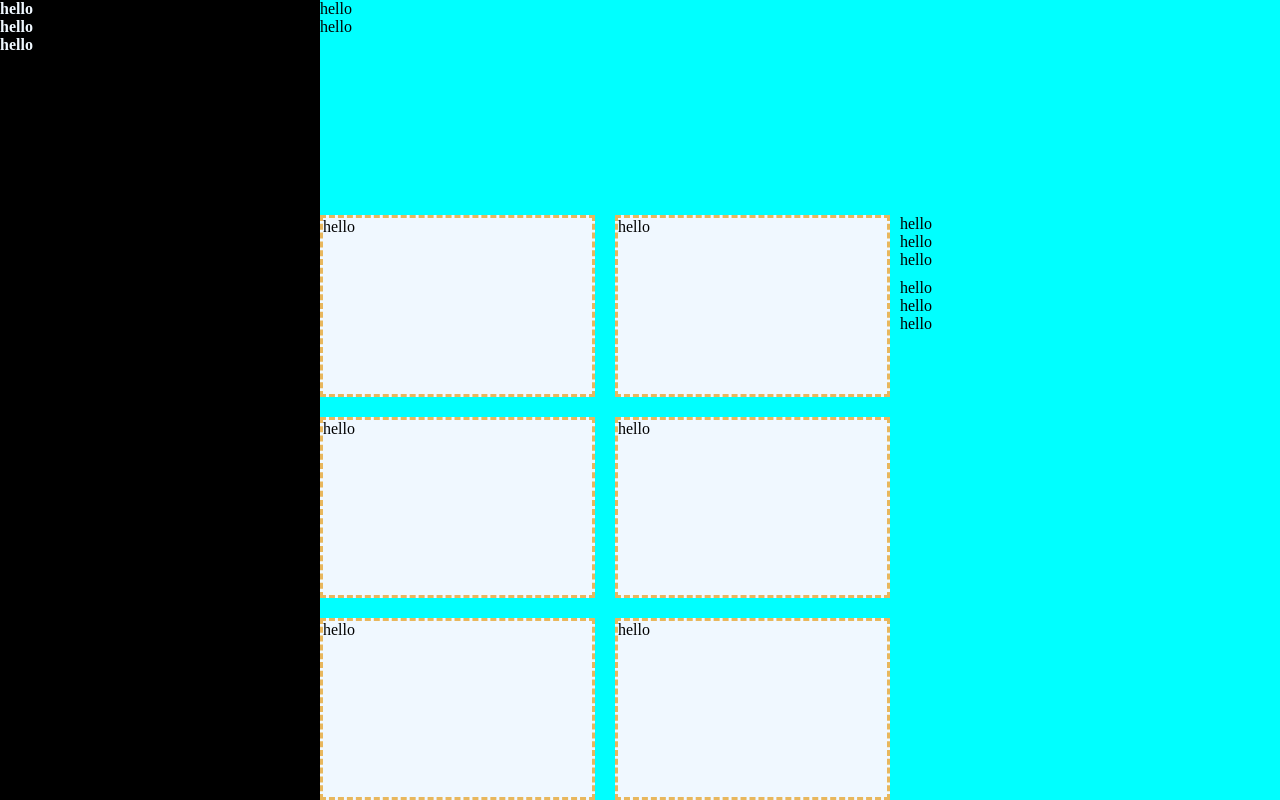
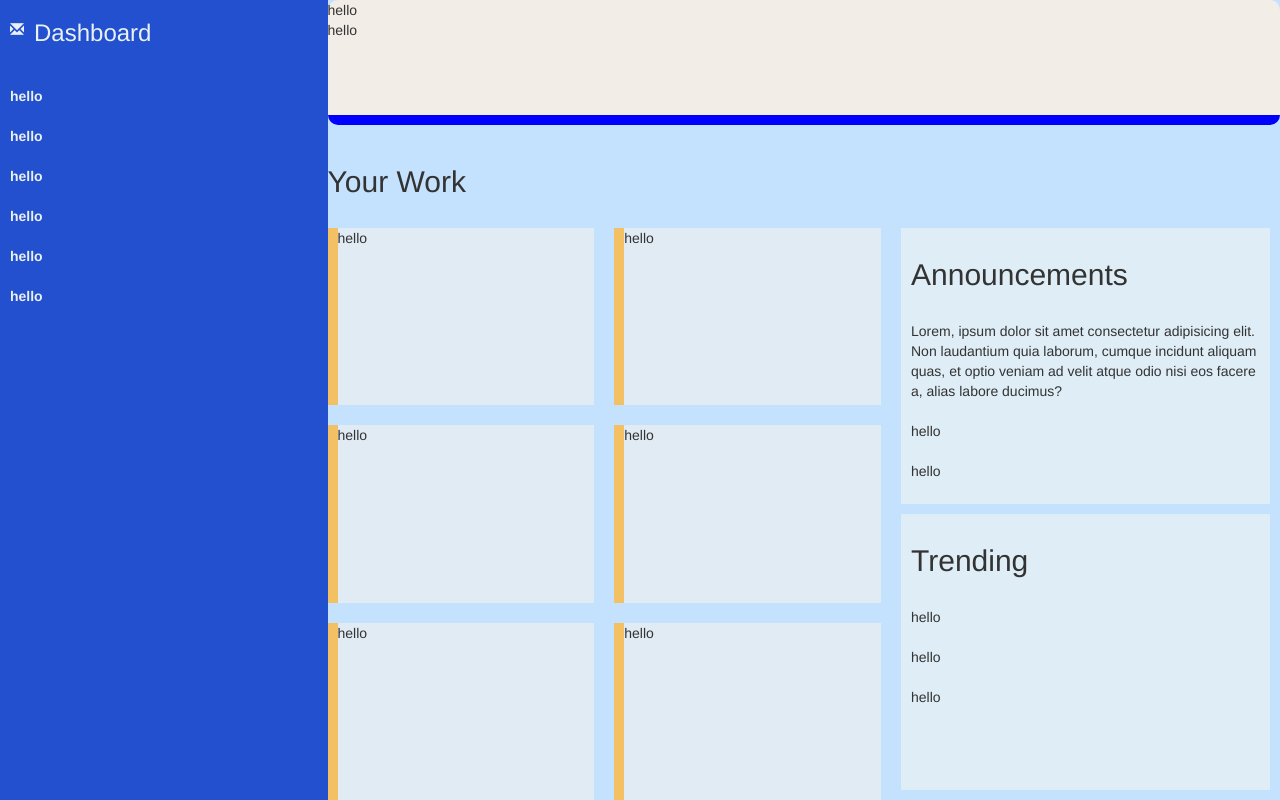
Before and after one commit to Crayon-Cube/Accountable-Admin, a plain HTML site: page index.html in a window 1280 px wide. Drawn offline with nearby package versions, Linux system fonts and the light colour scheme.

Commit message:
More layout

```diff
--- a/index.css
+++ b/index.css
@@ -1,5 +1,5 @@
 body{
-    background-color: aqua;
+    background-color: rgba(192, 86, 37, 0.649);
     display: flex;
     height: 100vh;
     padding: 0px;
@@ -8,9 +8,43 @@ body{
 
 .sidebar{
     flex: 1;
-    background-color: black;
-    color: aliceblue;
+    gap: 10px;
+    padding-left: 10px;
+    background-color: rgb(34, 80, 207);
+    color: rgb(234, 241, 243);
     font-weight: 800;
+}
+.logo>img{
+    flex: 3;
+    /* background-color: rgb(3, 33, 58); */
+    /* height: auto; */
+    /* width: 10px; */
+    /* width: auto; */
+    object-fit: cover;
+    /* background-color: transparent; */
+}
+
+.logo>h2{
+    flex: 2;
+}
+.logo{
+    display: flex;
+    gap:10px;
+   /* grid-template-columns: 1fr 10fr; */
+
+   /* background-color: aliceblue; */
+   align-items: flex-start;
+   justify-content: flex-start;
+   align-items: center;
+   /* align-content: stretch; */
+
+}
+
+.tabs{
+    padding-top: 30px;
+    display: flex;
+    flex-direction: column;
+    gap: 20px;
 }
 
 .main{
@@ -18,34 +52,70 @@ body{
     display: flex;
     flex-direction: column;
     gap: 20px;
+    background-color: rgb(196, 226, 253);
 }
 
+/* .heading{
+    width: 10px;
+    flex:1
+} */
+
 .header{
-    flex: 1;
+    flex: 2;
     display: flex;
     flex-direction: column;
+    background-color: rgb(242, 237, 231);
+    border-bottom: 10px solid blue ;
+    border-radius: 10px;
 }
 .content{
     display: flex;
-    flex: 3;
-    gap:10px
+    flex: 10;
+    gap:10px;
+    /* flex-direction: column; */
 }
 .work{
 
     flex:3;
     display: grid;
-    grid-template: 30fr 30fr 30fr / 20fr 20fr;
+    grid-template:   30fr 30fr 30fr /  20fr 20fr;
     /* padding: 10px; */
-    gap:20px
+    gap:20px;
+
 }
+
+/* .work>h2{
+    grid-row: 1/2;
+    grid-column: 1/2;
+} */
+
 .access{
     display: flex;
     flex: 2;
-    gap:10px;
+    gap:20px;
     flex-direction: column;
+    padding: 10px
+
 }
+.announce,.trending{
+    flex:1;
+    /* background-color: rgb(147, 201, 247); */
+    display: flex;
+    height: max-content;
+    flex-direction: column;
+    gap:20px;
+    margin-top: -10px;
+    background-color: rgba(234, 243, 244, 0.676);
+    padding: 10px;
+
+}
+/* .trending{
+    display: flex;
+    background-color: aliceblue;
+    border-radius: 10px;
+} */
 
 .work>div{
-    border: 3px dashed rgb(232, 183, 93);
-    background-color: aliceblue;
+    border-left: 10px solid rgb(243, 193, 100);
+    background-color: rgba(237, 240, 241, 0.676);
 }
--- a/index.html
+++ b/index.html
@@ -1,29 +1,43 @@
 <!DOCTYPE html>
 <html lang="en">
   <head>
-    <meta charset="UTF-8">
-    <meta http-equiv="X-UA-Compatible" content="IE=edge">
-    <meta name="viewport" content="width=device-width, initial-scale=1.0">
+    <meta charset="UTF-8" />
+    <meta http-equiv="X-UA-Compatible" content="IE=edge" />
+    <meta name="viewport" content="width=device-width, initial-scale=1.0" />
     <title>Accountable Admin</title>
-    <link rel="stylesheet" href="index.css">
+    <link rel="stylesheet" href="index.css" />
+    <link
+      rel="stylesheet"
+      href="https://maxcdn.bootstrapcdn.com/bootstrap/3.3.7/css/bootstrap.min.css"
+    />
     <script src="index.js" defer></script>
   </head>
   <body>
     <div class="sidebar">
+      <div class="logo">
+        <i class="glyphicon glyphicon-envelope fa-2xl"></i>
+        <h3>Dashboard</h3>
+      </div>
+      <div class="tabs">
         <div>hello</div>
         <div>hello</div>
         <div>hello</div>
-
+        <div>hello</div>
+        <div>hello</div>
+        <div>hello</div>
+      </div>
     </div>
     <div class="main">
-
       <div class="header">
         <div>hello</div>
         <div>hello</div>
+      </div>
 
-        </div>
+
+          <h2>Your Work</h2>
+
       <div class="content">
-
+        <!-- <h2>Your Work</h2> -->
         <div class="work">
           <div>hello</div>
           <div>hello</div>
@@ -33,14 +47,19 @@
           <div>hello</div>
         </div>
         <div class="access">
-
             <div class="announce">
+                <h2>Announcements</h2>
+            <div>
+              Lorem, ipsum dolor sit amet consectetur adipisicing elit. Non
+              laudantium quia laborum, cumque incidunt aliquam quas, et optio
+              veniam ad velit atque odio nisi eos facere a, alias labore
+              ducimus?
+            </div>
             <div>hello</div>
             <div>hello</div>
-                    <div>hello</div>
-
           </div>
           <div class="trending">
+              <h2>Trending</h2>
             <div>hello</div>
             <div>hello</div>
             <div>hello</div>
```
Lines whose indentation alone changed are shown as unchanged.
